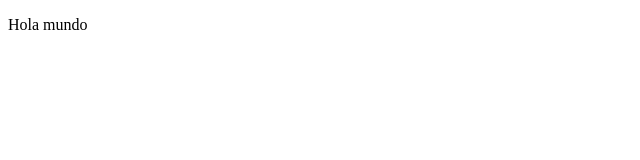
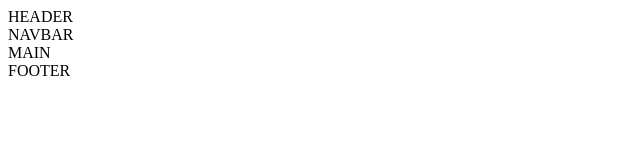
Before and after one commit to Rodrialemu/web03, a plain HTML site: page index.html in a window 1280 px wide. Shown: the whole page, without its empty margins (0-640 px from the left). Drawn offline with Linux system fonts and the light colour scheme.

Commit message:
actualizaciones

```diff
--- a/index.html
+++ b/index.html
@@ -7,6 +7,9 @@
     <title>Document</title>
 </head>
 <body>
-    <p>Hola mundo</p>
+   <header class="header">HEADER</header>
+   <nav class="navbar">NAVBAR</nav>
+   <article class="main">MAIN</article>
+   <footer class="footer">FOOTER</footer>
 </body>
 </html>
```
